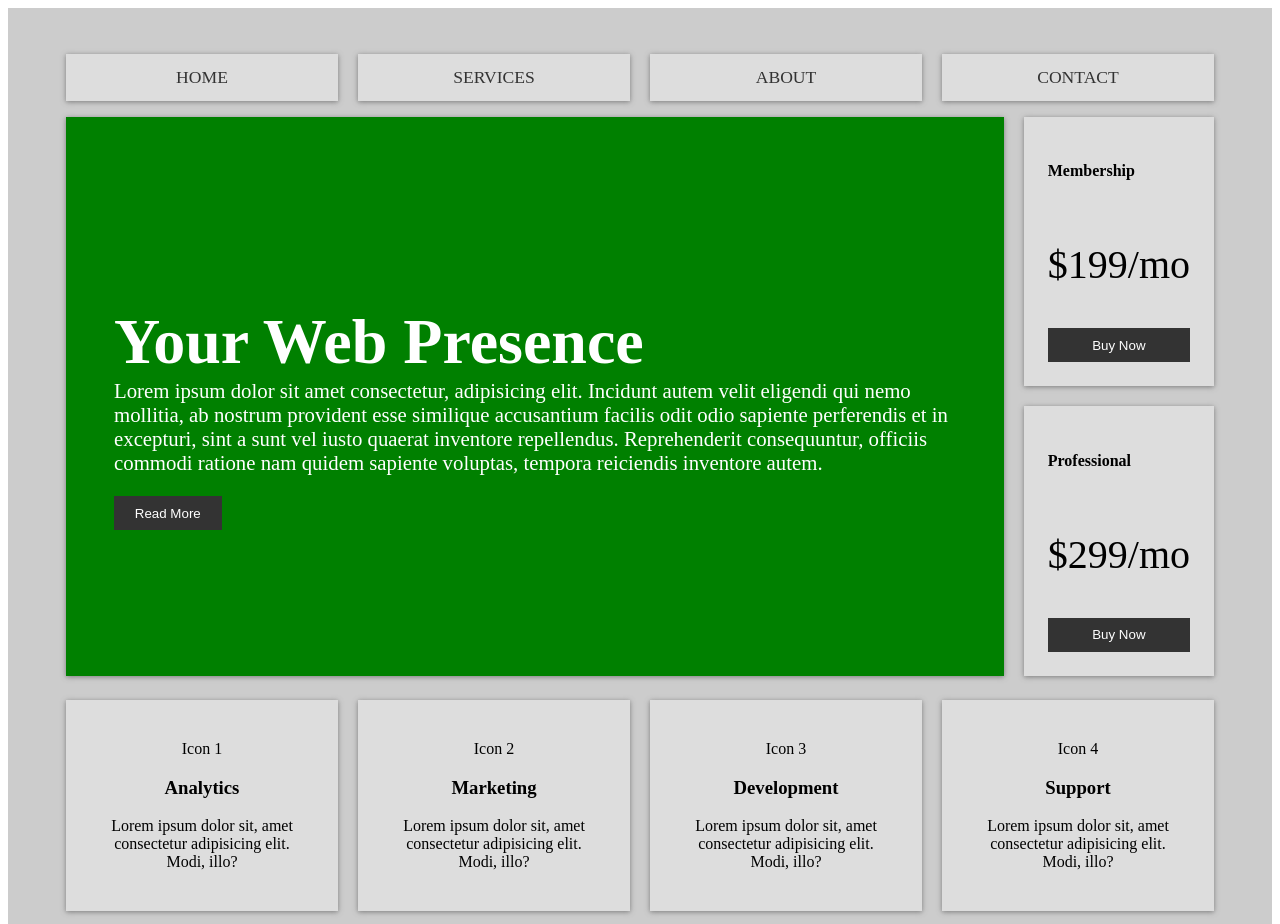
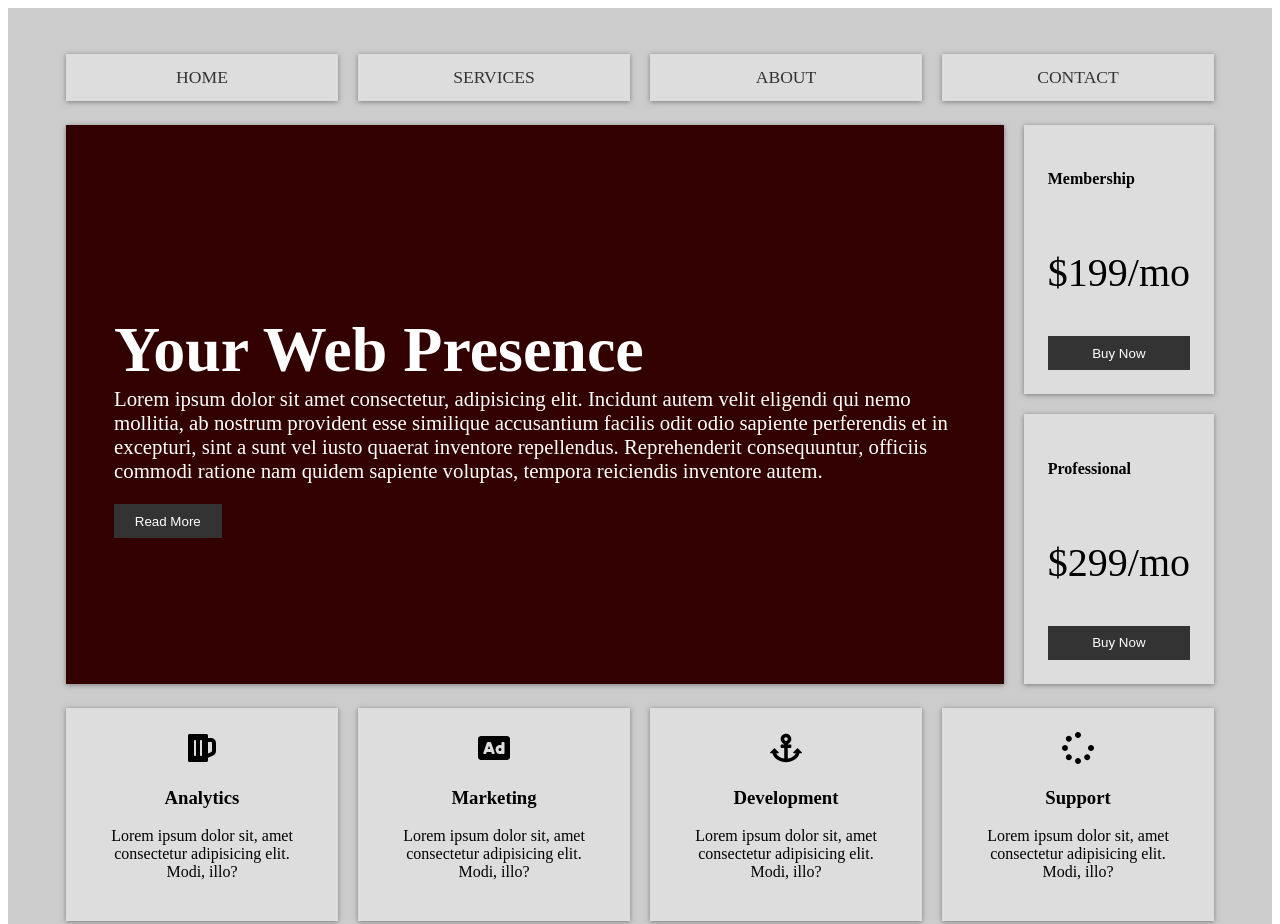
Before and after one commit to myhendry/gatsby-demo, a Gatsby site: page /design in a window 1280 px wide. Shown: the top 924 px of the page. Built offline with nearby package versions, Linux system fonts and the light colour scheme; Gatsby itself is replaced by a stand-in of ours; what auth0-js would draw is missing.

Commit message:
added css variables and media queries

```diff
--- a/src/components/layout.js
+++ b/src/components/layout.js
@@ -38,6 +38,7 @@ const Layout = ({ children }) => {
               { name: 'keywords', content: 'sample, something' },
             ]}
           />
+
           <FirebaseContext.Provider value={{ user, firebase, loading }}>
             <Header siteTitle={data.site.siteMetadata.title} />
 
--- a/src/pages/design.js
+++ b/src/pages/design.js
@@ -1,9 +1,24 @@
 import React from 'react'
+import { Link } from 'gatsby'
 import styled from 'styled-components'
+import { FaBeer, FaSpinner, FaAd, FaAnchor } from 'react-icons/fa'
+import { createGlobalStyle } from 'styled-components'
+
+const GlobalStyle = createGlobalStyle`
+  :root {
+    --primary: #ddd;
+    --secondary: #ccc;
+    --dark: #333;
+    --light: #fff;
+    --bilboard: #330000;
+    --shadow: 0 1px 5px rgba(104, 104, 104, 0.8);
+  }
+`
 
 const Design = () => {
   return (
     <Container>
+      <GlobalStyle />
       <Body>
         <div>
           {/* Navigation */}
@@ -23,6 +38,7 @@ const Design = () => {
               </li>
             </ul>
           </MainNav>
+
           {/* Top Container */}
           <TopContainer>
             <Showcase>
@@ -53,7 +69,7 @@ const Design = () => {
           {/* Boxes Section */}
           <Boxes>
             <Box>
-              <p>Icon 1</p>
+              <FaBeer size={32} />
               <h3>Analytics</h3>
               <p>
                 Lorem ipsum dolor sit, amet consectetur adipisicing elit. Modi,
@@ -61,7 +77,7 @@ const Design = () => {
               </p>
             </Box>
             <Box>
-              <p>Icon 2</p>
+              <FaAd size={32} />
               <h3>Marketing</h3>
               <p>
                 Lorem ipsum dolor sit, amet consectetur adipisicing elit. Modi,
@@ -69,7 +85,7 @@ const Design = () => {
               </p>
             </Box>
             <Box>
-              <p>Icon 3</p>
+              <FaAnchor size={32} />
               <h3>Development</h3>
               <p>
                 Lorem ipsum dolor sit, amet consectetur adipisicing elit. Modi,
@@ -77,7 +93,7 @@ const Design = () => {
               </p>
             </Box>
             <Box>
-              <p>Icon 4</p>
+              <FaSpinner size={32} />
               <h3>Support</h3>
               <p>
                 Lorem ipsum dolor sit, amet consectetur adipisicing elit. Modi,
@@ -121,14 +137,25 @@ const Design = () => {
   )
 }
 
+//TODO Style Links and Buttons
+const GLink = styled.div`
+  li a {
+    background: var(--dark);
+    color: var(--light);
+    padding: 0.6rem 1.3rem;
+    text-decoration: none;
+    border: 0;
+  }
+`
+
 const Container = styled.div`
-  background: #ccc;
+  background: var(--secondary);
 `
 
 const Body = styled.body`
   display: grid;
   grid-gap: 20px;
-  background: #ccc;
+  background: var(--secondary);
   padding: 30px 50px;
 `
 
@@ -152,10 +179,7 @@ const MainNav = styled.nav`
     font-size: 1.1rem;
     box-shadow: 0 1px 5px rgba(104, 104, 104, 0.8);
   }
-  a:hover {
-    background: #333;
-    color: #fff;
-  }
+
   > ul {
     display: grid;
     grid-gap: 20px;
@@ -163,49 +187,83 @@ const MainNav = styled.nav`
     list-style: none;
     grid-template-columns: repeat(4, 1fr);
   }
+
+  a:hover {
+    background: #333;
+    color: #fff;
+  }
+
+  @media screen and (max-width: 700px) {
+    > ul {
+      grid-template-columns: 1fr;
+      grid-gap: 10px;
+    }
+  }
 `
 
 const TopContainer = styled.div`
   display: grid;
   grid-gap: 20px;
+  margin-top: 1.5rem;
   grid-template-areas:
     'showcase showcase top-box-a'
     'showcase showcase top-box-b';
+
+  @media screen and (max-width: 700px) {
+    grid-template-areas:
+      'showcase showcase'
+      'top-box-a top-box-b';
+  }
+
+  @media screen and (max-width: 500px) {
+    grid-template-areas:
+      'showcase'
+      'top-box-a'
+      'top-box-b';
+  }
 `
 
 const Showcase = styled.div`
   grid-area: showcase;
   min-height: 400px;
-  background: green;
+  background: var(--bilboard);
   padding: 3rem;
+
   display: flex;
   flex-direction: column;
   align-items: start;
   justify-content: center;
-  box-shadow: 0 1px 5px rgba(104, 104, 104, 0.8);
+  box-shadow: var(--shadow);
 
   > h1 {
     font-size: 4rem;
     margin-bottom: 0;
-    color: #fff;
+    color: var(--light);
   }
 
   > p {
     font-size: 1.3rem;
     margin-top: 0;
-    color: #fff;
+    color: var(--light);
+  }
+
+  @media screen and (max-width: 700px) {
+    background: blue;
+
+    > h1 {
+      font-size: 2.5rem;
+    }
   }
 `
-//TODO Use CSS Variables
-//TODO Use Media Queries
+
 //TODO TopBoxA & TopBoxB repeating elements except grid-area. How to avoid duplication?
 const TopBoxA = styled.div`
   grid-area: top-box-a;
-  background: #ddd;
+  background: var(--primary);
   display: grid;
   align-items: center;
   justify-content: center;
-  box-shadow: 0 1px 5px rgba(104, 104, 104, 0.8);
+  box-shadow: var(--shadow);
   padding: 1.5rem;
 
   > p {
@@ -215,11 +273,11 @@ const TopBoxA = styled.div`
 
 const TopBoxB = styled.div`
   grid-area: top-box-b;
-  background: #ddd;
+  background: var(--primary);
   display: grid;
   align-items: center;
   justify-content: center;
-  box-shadow: 0 1px 5px rgba(104, 104, 104, 0.8);
+  box-shadow: var(--shadow);
   padding: 1.5rem;
 
   > p {
@@ -236,21 +294,27 @@ const Boxes = styled.section`
 `
 
 const Box = styled.div`
-  background: #ddd;
+  background: var(--primary);
   text-align: center;
   /* 1.5rem top and bottom 2rem left and right */
   padding: 1.5rem 2rem;
-  box-shadow: 0 1px 5px rgba(104, 104, 104, 0.8);
+  box-shadow: var(--shadow);
 `
 
 const Info = styled.section`
-  background: #ddd;
-  box-shadow: 0 1px 5px rgba(104, 104, 104, 0.8);
+  background: var(--primary);
+  box-shadow: var(--shadow);
   display: grid;
   grid-gap: 30px;
   grid-template-columns: repeat(2, 1fr);
   padding: 3rem;
   margin-bottom: 3rem;
+
+  @media screen and (max-width: 700px) {
+    > ul {
+      grid-template-columns: 1fr;
+    }
+  }
 `
 
 const Portfolio = styled.section`
@@ -260,14 +324,14 @@ const Portfolio = styled.section`
 
   > img {
     width: 100%;
-    box-shadow: 0 1px 5px rgba(104, 104, 104, 0.8);
+    box-shadow: var(--shadow);
   }
 `
 
 const Footer = styled.footer`
   margin-top: 2rem;
-  background: #333;
-  color: #fff;
+  background: var(--dark);
+  color: var(--light);
   text-align: center;
   padding: 1rem;
 `
--- a/src/pages/css.js
+++ b/src/pages/grid.js
@@ -77,7 +77,7 @@ const InnerBox4 = styled.div`
   grid-row: 2/4;
 `
 
-const Css = () => {
+const Grid = () => {
   return (
     <Wrapper>
       <div>
@@ -140,4 +140,4 @@ const Css = () => {
   )
 }
 
-export default Css
+export default Grid
```
Also changed, not shown: src/components/layout.css (+5 -3 lines).
